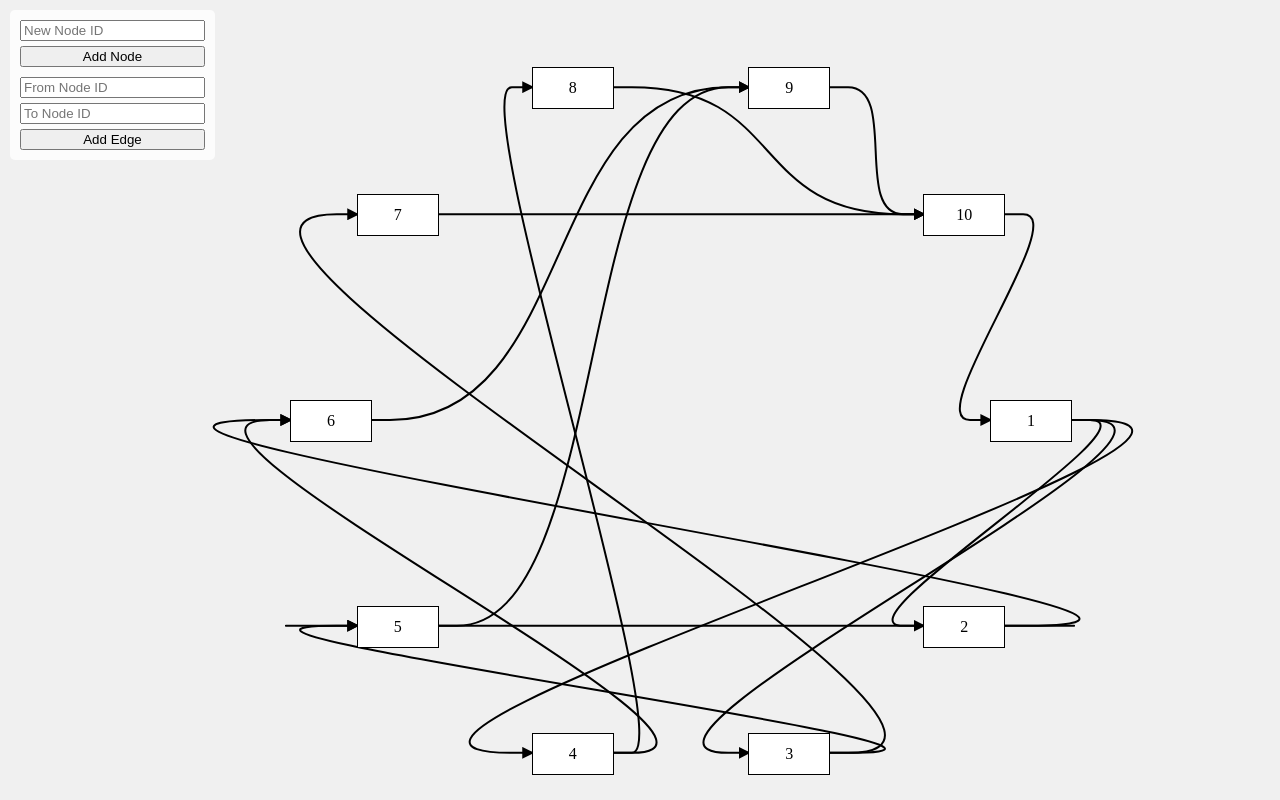
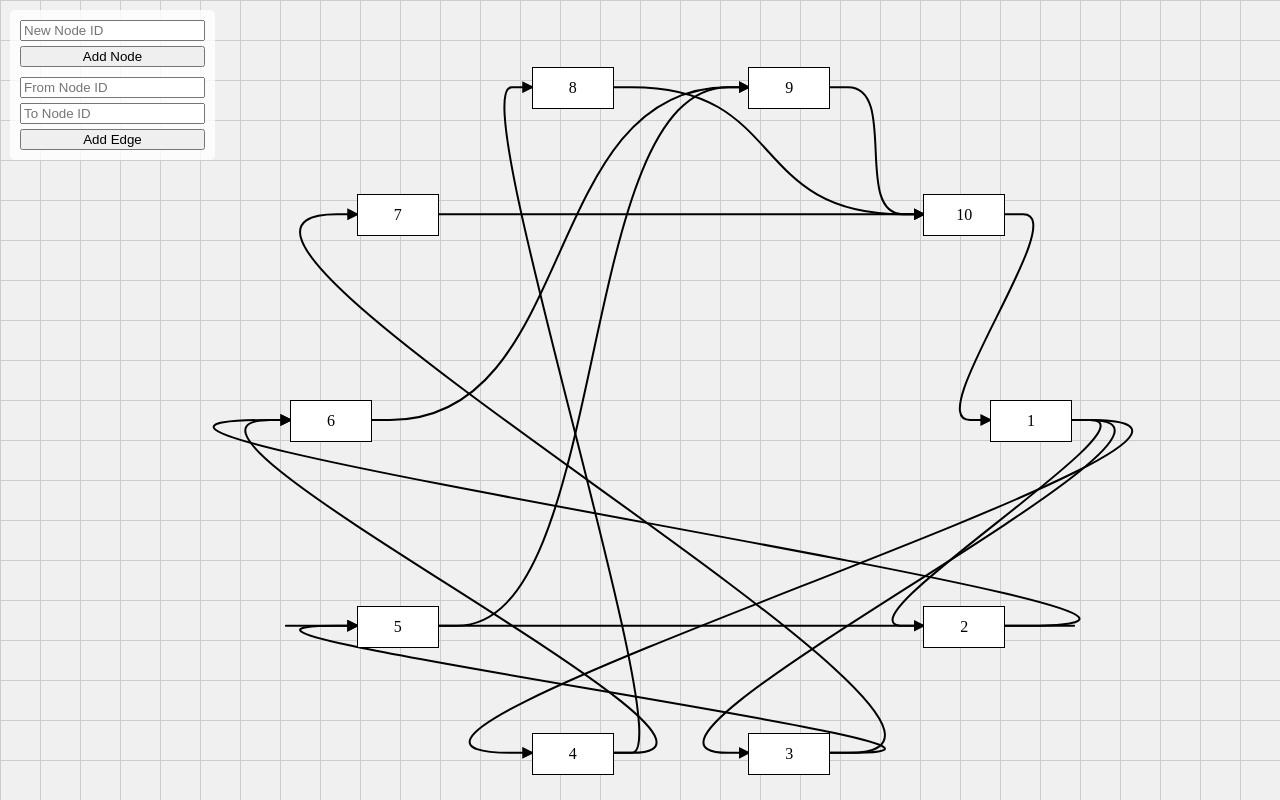
Before and after one commit to sonsonson110/node-based-visual-editor, a React (Vite) app: page / in a window 1280 px wide. Built offline with nearby package versions, Linux system fonts and the light colour scheme.

Commit message:
add basic grid

```diff
--- a/src/App.tsx
+++ b/src/App.tsx
@@ -16,6 +16,7 @@ import {
   SVGContainer,
   WorldContainer,
 } from "./styled";
+import { GRID_SIZE } from "./constants";
 
 function App() {
   const nodes = useAppSelector(selectNodes);
@@ -59,6 +60,10 @@ function App() {
         ref={worldContainerRef}
         style={{
           transform: `translate(${viewport.x}px, ${viewport.y}px) scale(${viewport.zoom})`,
+          backgroundSize: `${GRID_SIZE * viewport.zoom}px ${
+            GRID_SIZE * viewport.zoom
+          }px`,
+          backgroundPosition: `${viewport.x}px ${viewport.y}px`,
         }}
       >
         <SVGContainer>
--- a/src/constants.ts
+++ b/src/constants.ts
@@ -2,3 +2,4 @@ export const NODE_WIDTH = 80;
 export const NODE_HEIGHT = 40;
 export const NODE_HALF_WIDTH = NODE_WIDTH / 2;
 export const NODE_HALF_HEIGHT = NODE_HEIGHT / 2;
+export const GRID_SIZE = 40;
--- a/src/styled.ts
+++ b/src/styled.ts
@@ -47,6 +47,8 @@ export const WorldContainer = styled.div`
   width: 100%;
   height: 100%;
   transform-origin: 0 0;
+  background-image: linear-gradient(#ccc 1px, transparent 1px),
+    linear-gradient(90deg, #ccc 1px, transparent 1px);
 `;
 
 export const SVGContainer = styled.svg`
```
Also changed, not shown: 1 other file (tests, documents, lock files or other folders).
